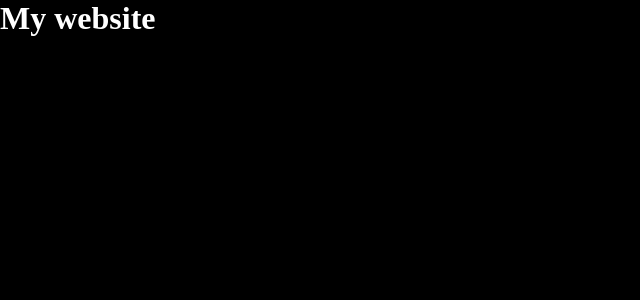
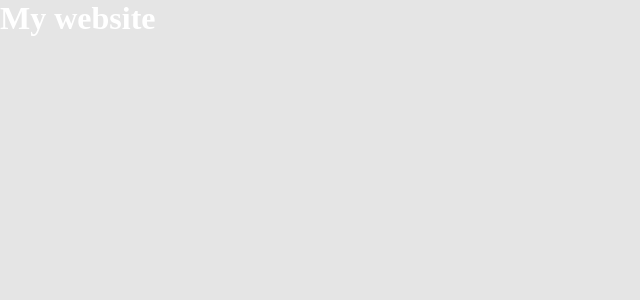
Before and after one commit to OsmanRodrigues/osman-rodrigues-portfolio, a Next.js app: page / in a window 1280 px wide. Shown: the top 300 px of the page, without its empty margins (0-640 px from the left). Built offline with nearby package versions, Linux system fonts and the light colour scheme.

Commit message:
theme colors and shared module implemented

```diff
--- /dev/null
+++ b/src/shared/index.ts
@@ -0,0 +1 @@
+export * from './obj'
--- /dev/null
+++ b/src/shared/obj/constants.ts
@@ -0,0 +1,8 @@
+export enum PalleteColor {
+  Primary = '#612F74',
+  Secondary = '#E5E5E5',
+  Acessory = '#C4C4C4',
+  Gray = '#828282',
+  Black = '#333333',
+  White = '#FFFFFF'
+}
--- /dev/null
+++ b/src/shared/obj/index.ts
@@ -0,0 +1 @@
+export * from './constants'
--- a/src/styles/theme.ts
+++ b/src/styles/theme.ts
@@ -1,9 +1,14 @@
 // TODO: set design system here
+import { PalleteColor } from '@shared/obj/constants'
+
 const theme = {
   colors: {
-    background: 'black',
-    text: 'white',
-    primary: 'purple'
+    primary: PalleteColor.Primary,
+    secondary: PalleteColor.White,
+    background: PalleteColor.Secondary,
+    text: PalleteColor.White,
+    title: PalleteColor.Gray,
+    acessory: PalleteColor.Acessory
   }
 }
 
--- a/tsconfig.json
+++ b/tsconfig.json
@@ -25,7 +25,9 @@
       "@pages": ["pages"],
       "@pages/*": ["pages/*"],
       "@styles": ["styles"],
-      "@styles/*": ["styles/*"]
+      "@styles/*": ["styles/*"],
+      "@shared": ["shared"],
+      "@shared/*": ["shared/*"]
     }
   },
   "include": ["next-env.d.ts", "**/*.ts", "**/*.tsx"],
```
